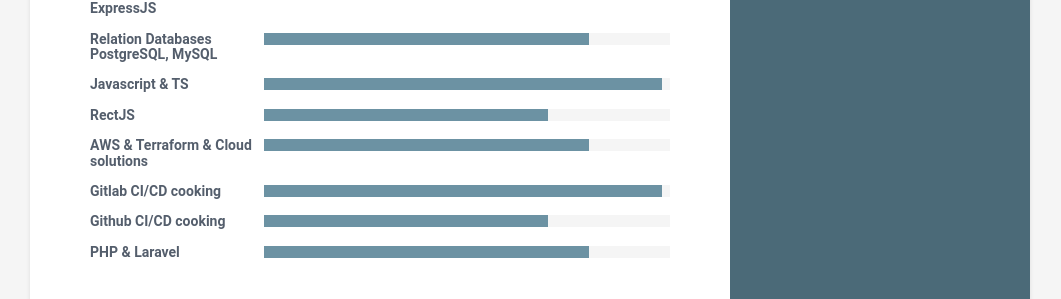
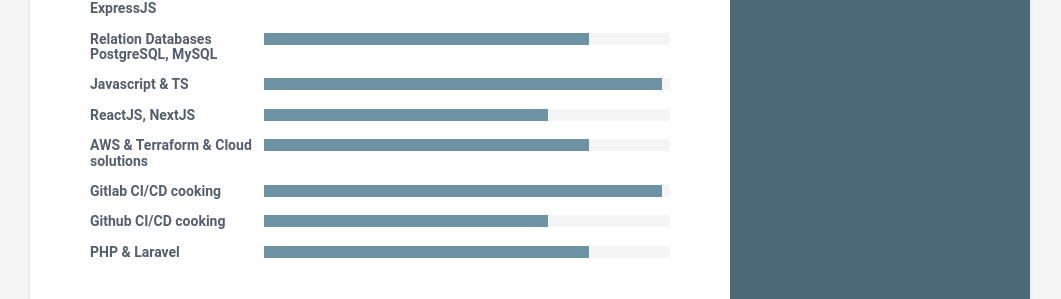
Before and after one commit to rdobrynin/rdobrynin.github.io, a Jekyll site: the page built from index.html, in a window 1280 px wide and 900 px high, scrolled down 2817 px. Shown: the part 438-737 px from the top of the window, without its empty margins (110-1171 px from the left). Built offline with Jekyll 4.4.1, drawn with Linux system fonts in a browser that asks for light colours.

Commit message:
add skill

```diff
--- a/_data/data.yml
+++ b/_data/data.yml
@@ -267,7 +267,7 @@ skills:
       - name: Javascript & TS
         level: 98%
 
-      - name: RectJS
+      - name: ReactJS, NextJS
         level: 70%
 
       - name: AWS & Terraform & Cloud solutions
```
